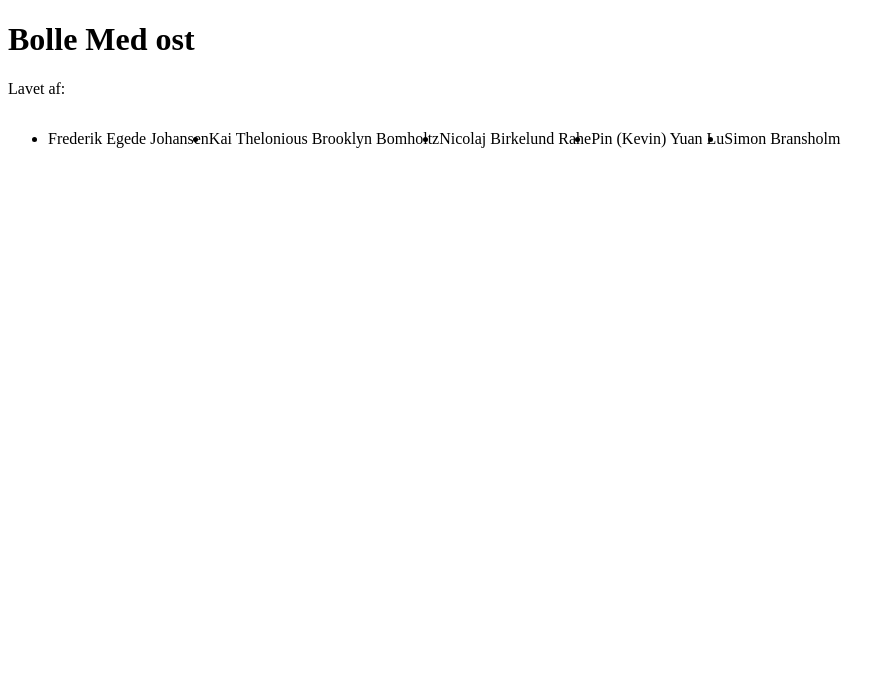
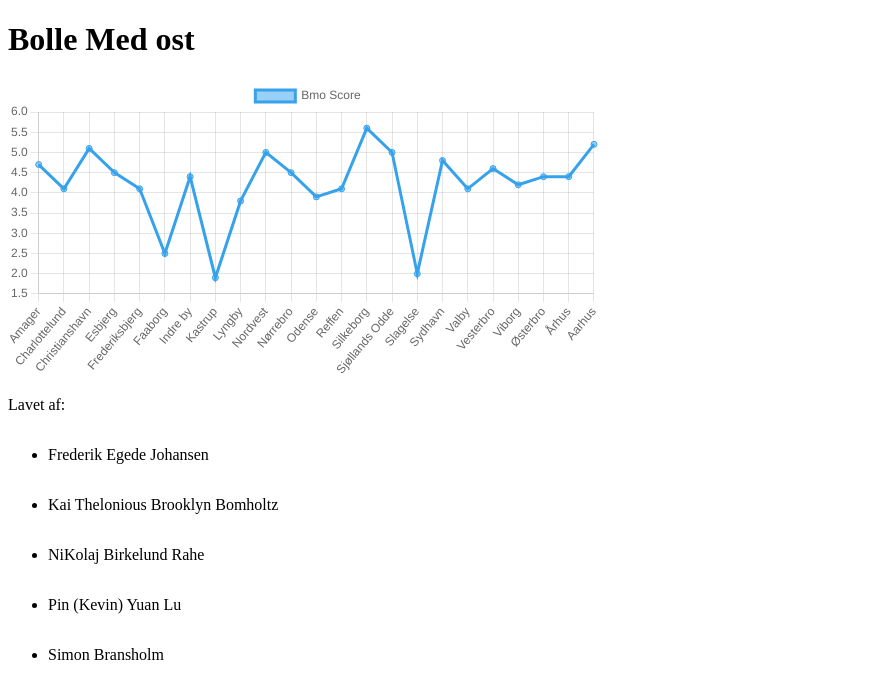
Before and after one commit to SilentVoices22/Portfolioaflevering-Bolle-med-ost-, a plain HTML site: page index.html in a window 1280 px wide. Shown: the whole page, without its empty margins (0-895 px from the left). Drawn offline with nearby package versions, Linux system fonts and the light colour scheme.

Commit message:
Update index.html and style.css; add main.js for chart functionality

```diff
--- a/index.html
+++ b/index.html
@@ -4,16 +4,20 @@
 <head>
     <meta charset="UTF-8">
     <meta name="viewport" content="width=device-width, initial-scale=1.0">
-    <title>Document</title>
+    <title>Bolle med ost</title>
     <link rel="stylesheet" href="style.css">
-
+    <script src="https://cdn.jsdelivr.net/npm/chart.js@4.4.6/dist/chart.umd.min.js"></script>
 </head>
 
 <body>
     <h1> Bolle Med ost</h1>
 
 
-
+    <main>
+        <div class="chartBox">
+            <canvas id="chart"></canvas>
+        </div>
+    </main>
 
 
 
@@ -28,7 +32,7 @@
                     <p> Kai Thelonious Brooklyn Bomholtz </p>
                 </li>
                 <li>
-                    <p> Nicolaj Birkelund Rahe </p>
+                    <p> NiKolaj Birkelund Rahe </p>
                 </li>
                 <li>
                     <p> Pin (Kevin) Yuan Lu </p>
@@ -40,7 +44,7 @@
         </div>
     </footer>
 
-
+    <script src="main.js"></script>
 </body>
 
 </html>
--- /dev/null
+++ b/main.js
@@ -0,0 +1,11 @@
+const ctx = document.querySelector('#chart').getContext('2d');
+const chart = new Chart(ctx, {
+    type: 'line',
+    data: {
+        labels: ['Amager', 'Charlottelund', 'Christianshavn', 'Esbjerg', 'Frederiksbjerg', 'Faaborg', 'Indre by', 'Kastrup','Lyngby','Nordvest','Nørrebro','Odense','Reffen','Silkeborg','Sjøllands Odde', 'Slagelse','Sydhavn','Valby','Vesterbro','Viborg','Østerbro','Århus','Aarhus'],
+        datasets: [{
+            label:  'Bmo Score',
+            data: [4.7, 4.1, 5.1, 4.5, 4.1, 2.5,4.4,1.9,3.8,5,4.5,3.9,4.1,5.6,5,2,4.8,4.1,4.6,4.2,4.4,4.4,5.2],
+        }]
+    }
+});
--- a/style.css
+++ b/style.css
@@ -1,5 +1,11 @@
 ul{
     display: flex;
-    flex-direction: row;
+    flex-direction: column;
+    justify-content: space-evenly;
 
 }
+
+
+.chartBox{
+    width: 600px;
+}
```
